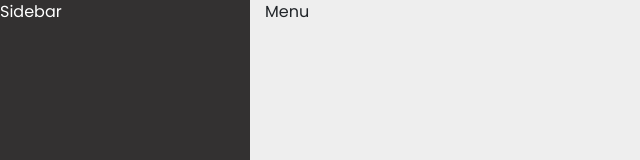
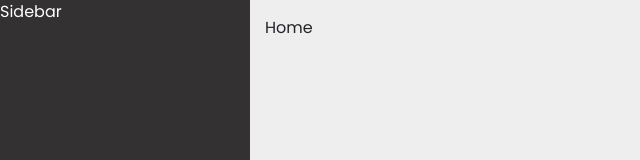
Before and after one commit to BeccaAlmeida/projeto_final_GAMA_ACCENTURE, a React app: page / in a window 1280 px wide. Shown: the top 160 px of the page, without its empty margins (0-640 px from the left). Built offline with nearby package versions, Linux system fonts and the light colour scheme.

Commit message:
Config sidebar

```diff
--- a/src/app.jsx
+++ b/src/app.jsx
@@ -17,7 +17,9 @@ const App = (props) => (
 							<Menu />
 						</div>
 
-						<div className="col-12"></div>
+						<div className="col-12">
+							<BrowserRouter>{props.children}</BrowserRouter>
+						</div>
 					</div>
 				</div>
 			</div>
--- a/src/index.scss
+++ b/src/index.scss
@@ -91,6 +91,10 @@ $transitionTime: all 0.3s;
 		}
 	}
 
+	.menu {
+		display: none;
+	}
+
 	transition: $transitionTime;
 	display: flex;
 	position: relative;
@@ -119,5 +123,9 @@ $transitionTime: all 0.3s;
 			margin-left: 0;
 			transition: $transitionTime;
 		}
+
+		.menu {
+			display: block;
+		}
 	}
 }
```
